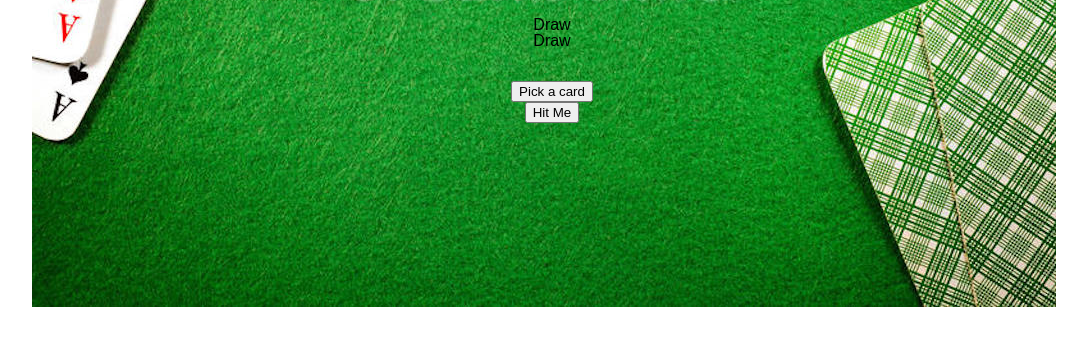
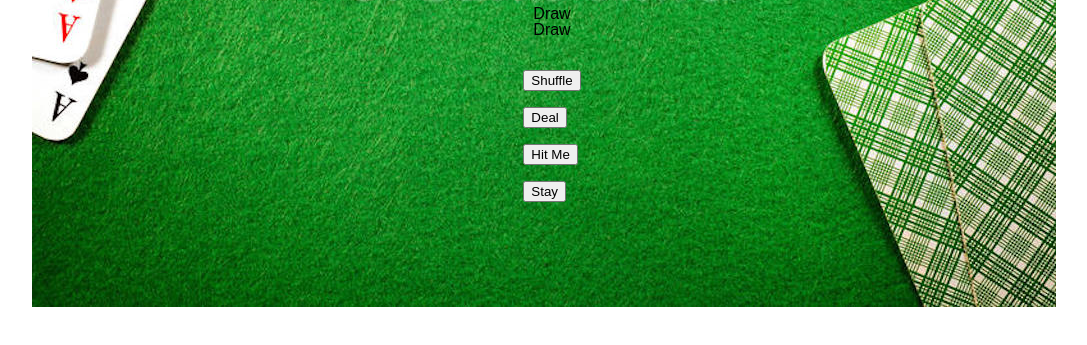
Before and after one commit to solismc/deck-of-cards, a website: page public/index.html in a window 1280 px wide. Shown: the part 375-720 px from the top of the page, without its empty margins (96-1183 px from the left). Drawn offline with Linux system fonts and the light colour scheme.

Commit message:
Created Req doc,all buttons work, need to add functionality: hit & stay

```diff
--- a/public/index.html
+++ b/public/index.html
@@ -14,8 +14,20 @@
   <section class="card-two-face-up">Draw</section>
   <br>
   <br>
-  <button class="pick-a-card-button">Pick a card</button>
+  <section class="deal-buttons">
+   <section class="buttons">
+  <button class="pick-a-card-button">Shuffle</button>
+  <br>
+  <br>
+  <button class="dealer-hand-deal-button">Deal</button>
+  <br>
+  <br>
   <button class="dealer-hand-hit-me-button">Hit Me</button>
+  <br>
+  <br>
+  <button class="dealer-hand-stay-button">Stay</button>
+  </section>
+</section>
   <script src="/main.js" charset="utf-8"></script>
 </body>
 </html>
--- a/public/main.js
+++ b/public/main.js
@@ -37,7 +37,7 @@ document.querySelector('.pick-a-card-button').addEventListener('click', drawOne)
 
 
 const draw = () => {
-  console.log('Button is clicked')
+  console.log('Shuffle Button is clicked')
   const card = Deck.pop()
   document.querySelector('.card-one-face-up').textContent = card
   const cardTwo = Deck.pop()
@@ -46,10 +46,26 @@ const draw = () => {
 
 document.querySelector('.pick-a-card-button').addEventListener('click', draw)
 
-const dealerhand = () => {
-  console.log('button is clicked')
+const dealerHand = () => {
+  console.log('deal button is clicked')
 
 
 }
 
-document.querySelector('.dealer-hand-hit-me-button').addEventListener('click', dealerhand)
+document.querySelector('.dealer-hand-deal-button').addEventListener('click', dealerHand)
+
+const dealerHitMe = () => {
+  console.log('hit me button is clicked')
+
+
+}
+
+document.querySelector('.dealer-hand-hit-me-button').addEventListener('click', dealerHitMe)
+
+const dealerStay = () => {
+  console.log('stay button is clicked')
+
+
+}
+
+document.querySelector('.dealer-hand-stay-button').addEventListener('click', dealerStay)
--- a/public/screen.css
+++ b/public/screen.css
@@ -15,10 +15,13 @@ body {
   height: 100%;
 }
 
-.button {
-  width: 20;
-  background-color: red;
+.deal-buttons {
+  display: flex;
+  flex-direction: row;
+  justify-content: center;
+  align-content: space-between;
+  height: 4em;
+  width: 12em;
   color: black;
   font-size: 32 px;
-  padding-top: 5em;
 }
```
Also changed, not shown: README.md.
